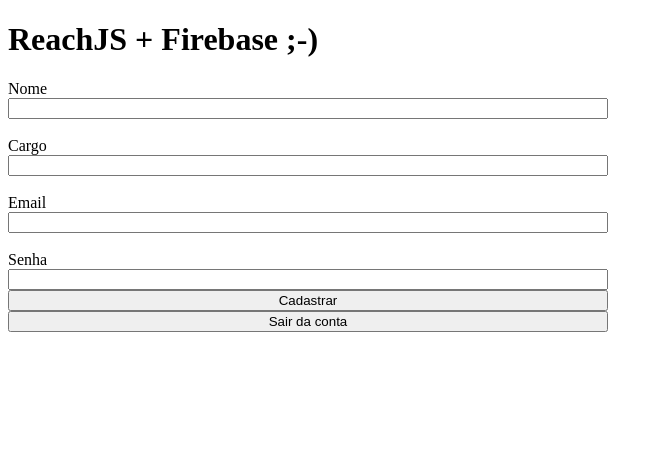
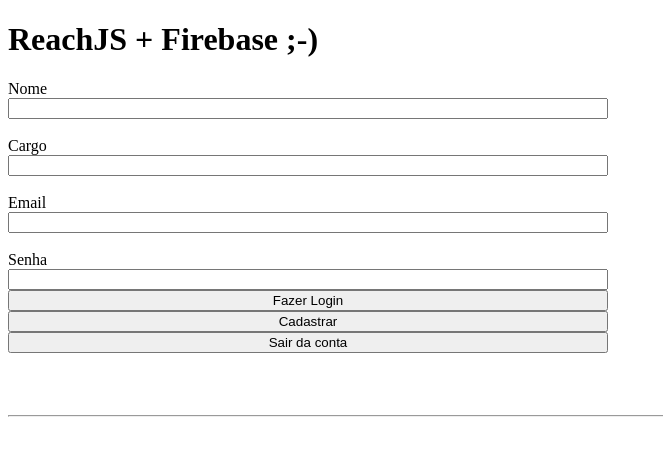
Before and after one commit to HerissonCRSilva/fireapp, a React (Create React App) app: page / in a window 1280 px wide. Shown: the top 456 px of the page, without its empty margins (0-663 px from the left). Built offline with nearby package versions, Linux system fonts and the light colour scheme.

Commit message:
Finalizando autenticação firebase

```diff
--- a/src/App.js
+++ b/src/App.js
@@ -8,6 +8,9 @@
   const [senha, setSenha] = useState('');
   const [cargo, setCargo] = useState('');
   const [nome, setNome] = useState('');
+
+  const [user, setUser] = useState({});
+
 
   async function novoUsuario() {
     await firebase.auth().createUserWithEmailAndPassword(email, senha)
@@ -36,6 +39,26 @@
 
   async function logout() {
     await firebase.auth().signOut();
+    setUser({});
+  }
+
+  async function login() {
+    await firebase.auth().signInWithEmailAndPassword(email, senha)
+      .then(async (value) => {
+        await firebase.firestore().collection('users')
+          .doc(value.user.uid)
+          .get()
+          .then((snapshot) => {
+            setUser({
+              nome: snapshot.data().nome,
+              cargo: snapshot.data().cargo,
+              status: snapshot.data().status,
+              email: value.user.email,
+            })
+          })
+      }).catch((error) => {
+        console.log('Erro ao logar: ', error);
+      })
   }
 
   return (
@@ -53,10 +76,23 @@
         <br />
         <label>Senha</label>
         <input type="password" value={senha} onChange={(e) => setSenha(e.target.value)} />
+        <button onClick={login}>Fazer Login</button>
         <button onClick={novoUsuario}>Cadastrar</button>
         <button onClick={logout}>Sair da conta</button>
         <br /><br />
       </div>
+      <br /><hr /><br /><br />
+
+      {Object.keys(user).length > 0 && (
+        <div>
+          <strong>Olá </strong>{user.nome} <br />
+          <strong>Cargo: </strong>{user.cargo} <br />
+          <strong>Email: </strong>{user.email} <br />
+          <strong>Status: </strong>{user.status?"ATIVO":"DESATIVADO"} <br />
+        </div>
+      )
+
+      }
     </div>
   );
 }
```
